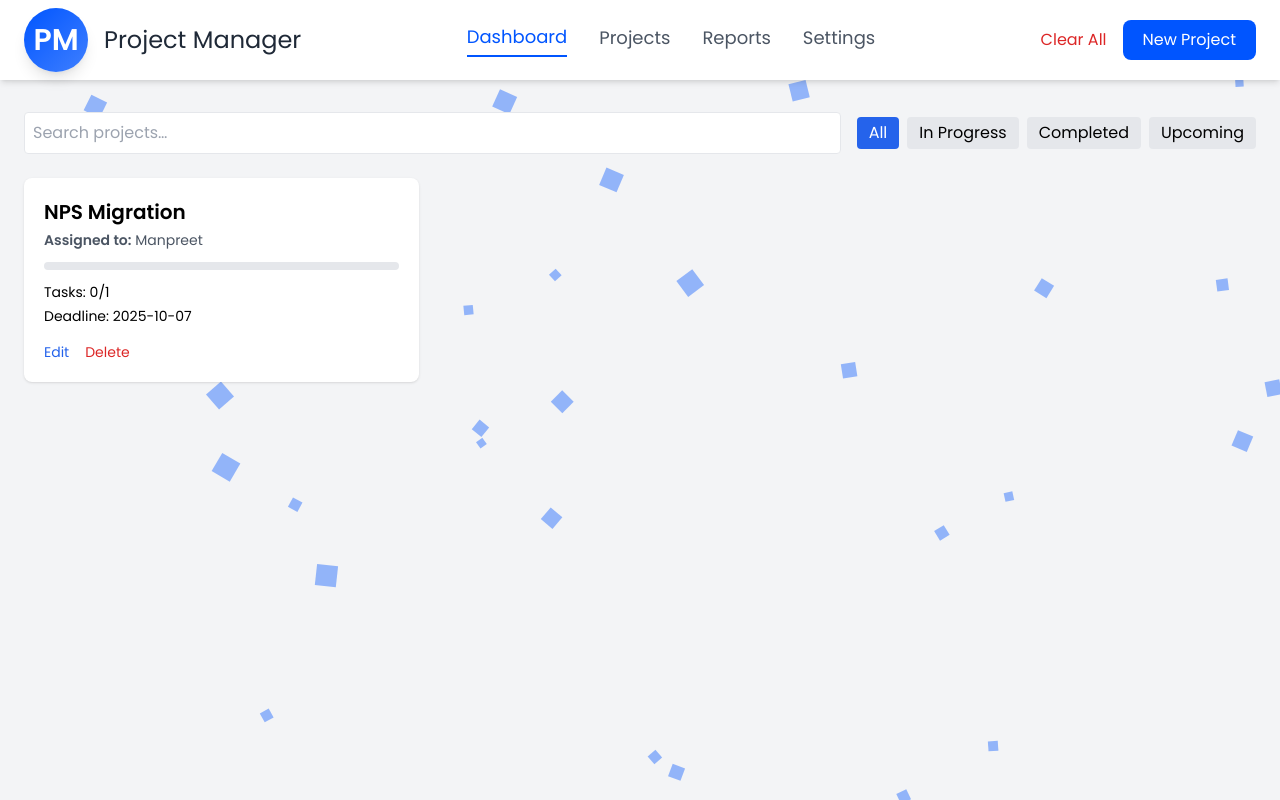
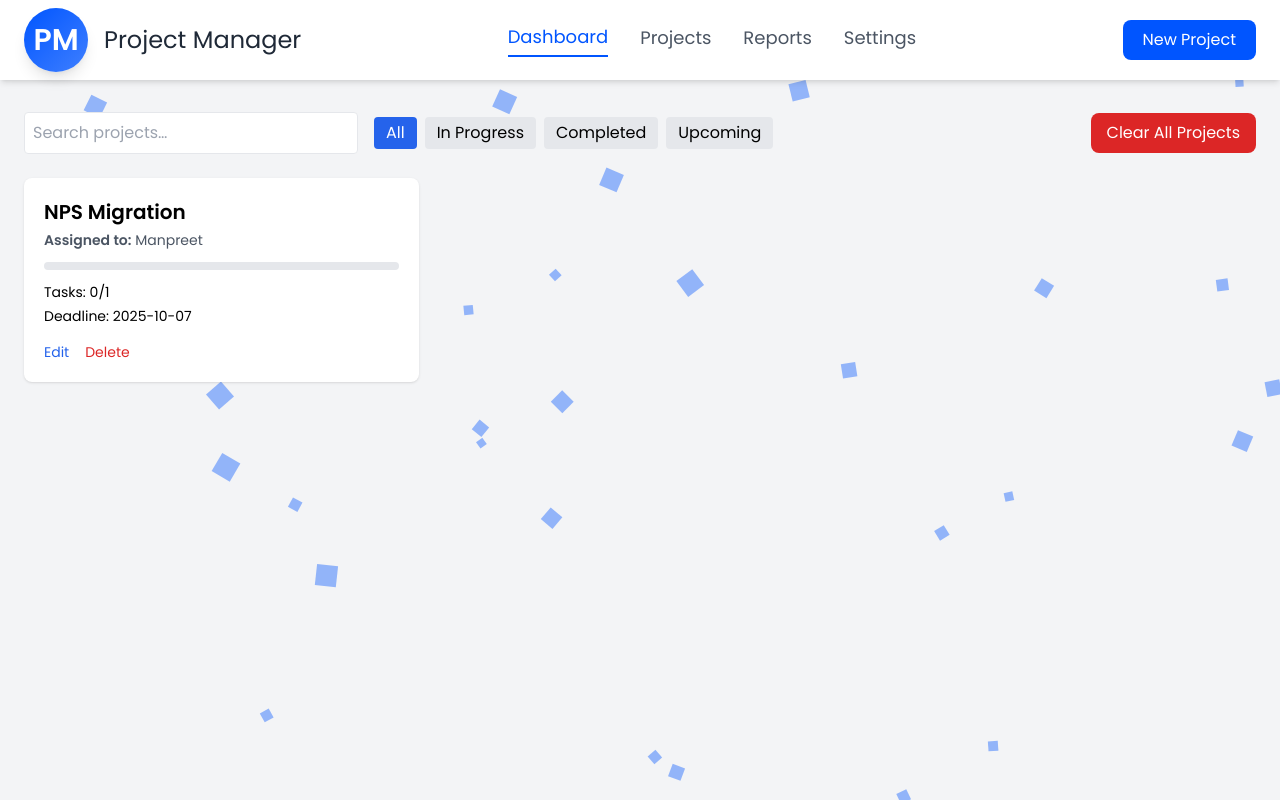
Before and after one commit to mmand213/project-manager, a React (Vite) app: page / in a window 1280 px wide. Built offline with nearby package versions, Linux system fonts and the light colour scheme; the HTML template or start-up script is replaced by a standard one; what js-sha256 would draw is missing.

Commit message:
Update App.jsx

```diff
--- a/src/App.jsx
+++ b/src/App.jsx
@@ -52,7 +52,7 @@ export default function App() {
     closeModal()
   }
 
-  // CLEAR ALL (settings)
+  // CLEAR ALL (projects)
   const clearAll = () => {
     if (window.confirm('Really clear all projects?')) {
       setProjects([])
@@ -95,12 +95,6 @@ export default function App() {
           {/* Actions */}
           <div className="flex items-center space-x-4">
             <button
-              onClick={clearAll}
-              className="text-red-600 hover:underline"
-            >
-              Clear All
-            </button>
-            <button
               onClick={() => openModal()}
               className="bg-primary text-white px-5 py-2 rounded-lg hover:bg-primaryLight transition"
             >
@@ -114,9 +108,17 @@ export default function App() {
       <main className="max-w-7xl mx-auto px-6 py-8 relative">
         {activeTab === 'dashboard' && (
           <>
-            <div className="flex flex-col md:flex-row md:items-center md:space-x-4 mb-6">
-              <SearchBar value={search} onChange={setSearch} />
-              <FilterPanel filter={filter} onChange={setFilter} />
+            <div className="flex flex-col md:flex-row md:items-center md:justify-between mb-6 space-y-4 md:space-y-0">
+              <div className="flex flex-col md:flex-row md:items-center md:space-x-4 w-full md:w-auto">
+                <SearchBar value={search} onChange={setSearch} />
+                <FilterPanel filter={filter} onChange={setFilter} />
+              </div>
+              <button
+                onClick={clearAll}
+                className="self-start md:self-center bg-red-600 text-white px-4 py-2 rounded-lg hover:bg-red-700 transition"
+              >
+                Clear All Projects
+              </button>
             </div>
             <Dashboard
               projects={projects}
```
